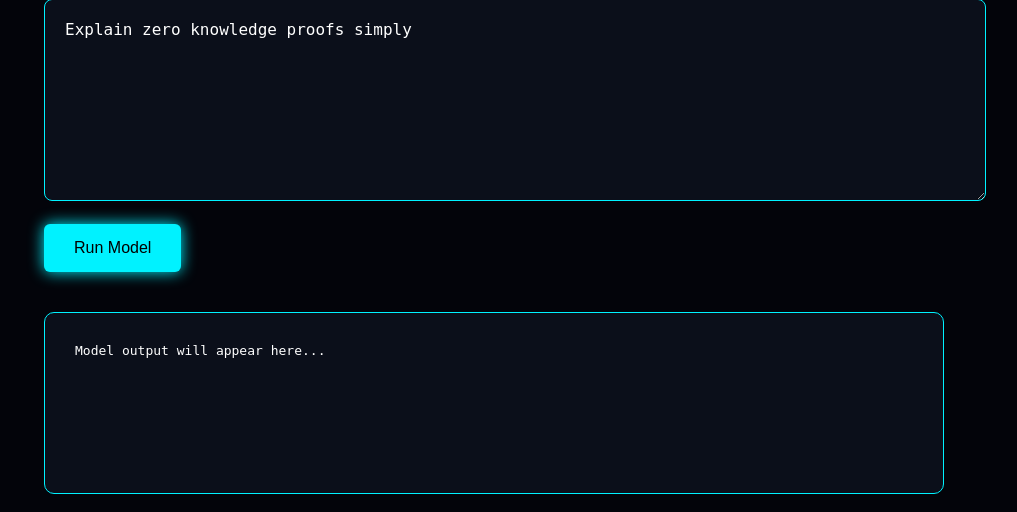
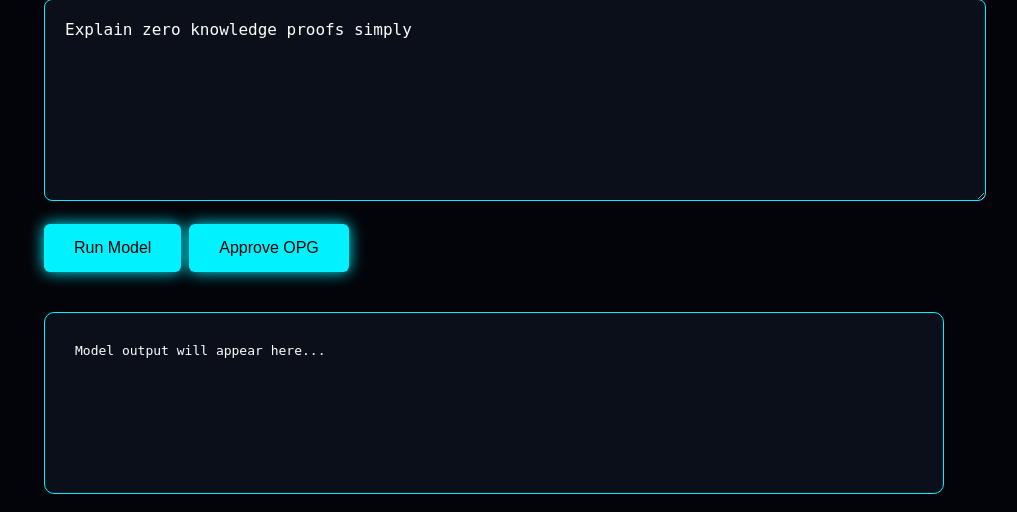
Before and after one commit to arthuroua/opengradient-playground, a Flask app: page / in a window 1280 px wide. Shown: the part 150-662 px from the top of the page, without its empty margins (146-1163 px from the left). Run offline with Flask 3, Linux system fonts and the light colour scheme; some libraries are stand-ins or nearby versions.

Commit message:
Update index.html

```diff
--- a/templates/index.html
+++ b/templates/index.html
@@ -91,6 +91,8 @@
 
 <button onclick="runModel()">Run Model</button>
 
+  <button onclick="approve()">Approve OPG</button>
+
 <div class="result" id="result">
 Model output will appear here...
 </div>
@@ -134,8 +136,41 @@
 }
 
 }
+async function approve(){
 
+if(!window.ethereum){
+alert("Install MetaMask")
+return
+}
+
+await ethereum.request({method:'eth_requestAccounts'})
+
+const provider = new ethers.providers.Web3Provider(window.ethereum)
+const signer = provider.getSigner()
+
+const token = new ethers.Contract(
+"0x240b09731D96979f50B2C649C9CE10FcF9C7987F",
+[
+"function approve(address spender,uint256 amount) public returns(bool)"
+],
+signer
+)
+
+const spender = "0x000000000022D473030F116dDEE9F6B43aC78BA3"
+
+const amount = ethers.utils.parseUnits("1000",18)
+
+const tx = await token.approve(spender,amount)
+
+document.getElementById("log").innerText =
+"Approval sent: "+tx.hash
+
+await tx.wait()
+
+document.getElementById("log").innerText =
+"Approval confirmed"
+}
 </script>
-
+<script src="https://cdn.jsdelivr.net/npm/ethers@5.7.2/dist/ethers.min.js"></script>
 </body>
 </html>
```
